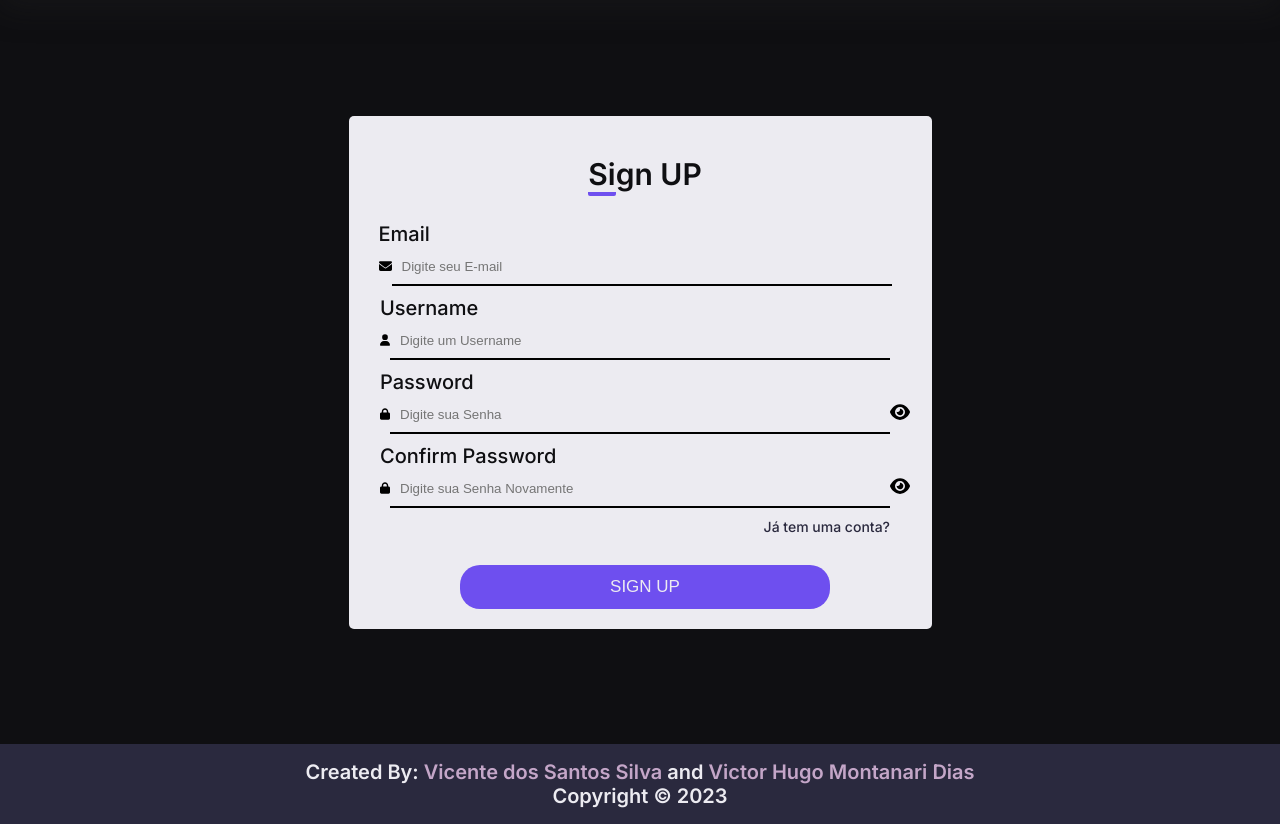
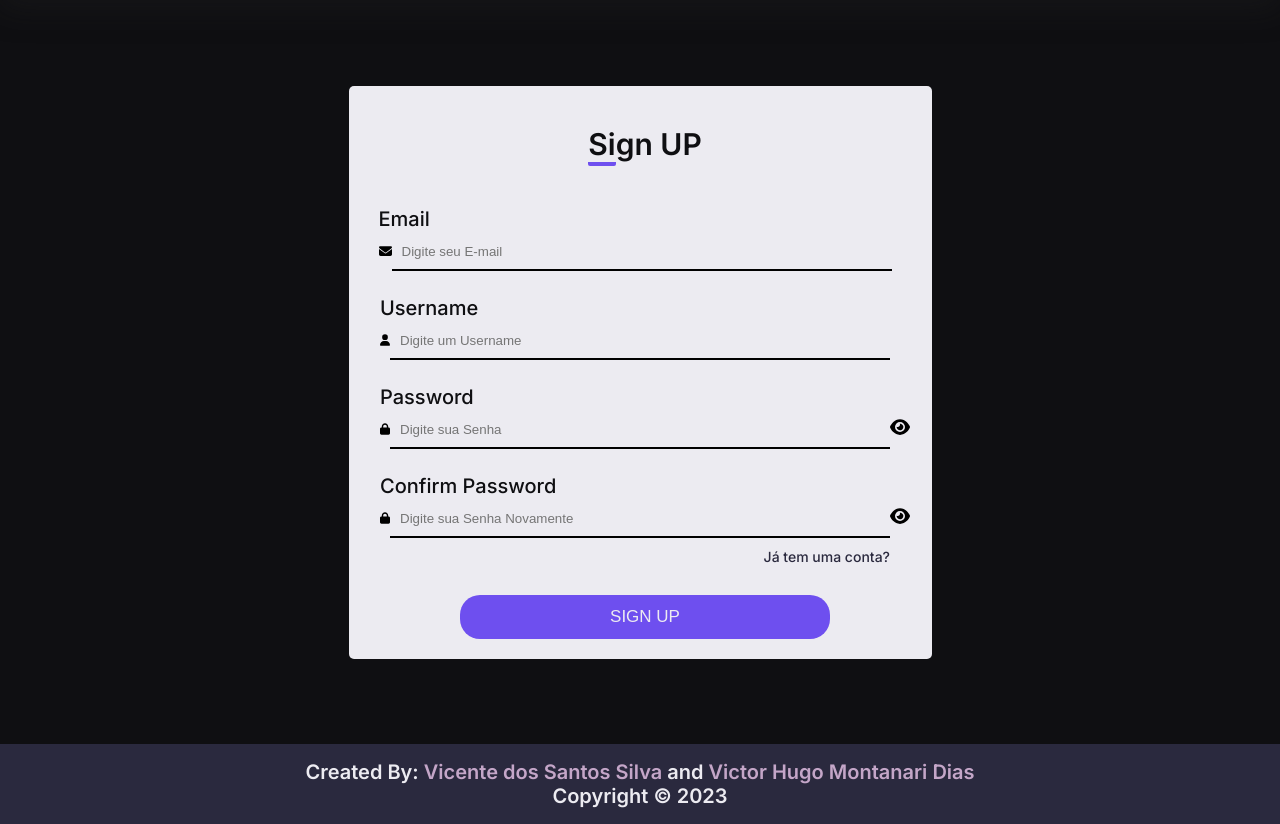
Before and after one commit to vct-h-dias/FinanceOP, a PHP site: page /pages/signup.html in a window 1280 px wide. Shown: the part 56-880 px from the top of the page. Run offline with PHP 8.4, Linux system fonts and the light colour scheme.

Commit message:
new releases

```diff
--- a/pages/signin.html
+++ b/pages/signin.html
@@ -52,7 +52,7 @@
                     <label for="password">Password</label>
                     <div class="input-control">
                         <img src="../assets/lock-solid.svg" class="no_select_image" width="10" alt="password icon">
-                        <input type="password" class="form-control" name="password" id="password" placeholder="Digite sua Senha" required>
+                        <input type="password" class="form-control password-input" name="password" id="password" placeholder="Digite sua Senha" required>
                         <button type="button" id="show-password-btn"><img src="../assets/eye-solid.svg" alt="eye icon"></button>
                     </div>
                     <div class="control-btn">
--- a/pages/signup.html
+++ b/pages/signup.html
@@ -59,7 +59,7 @@
                     <label for="password">Password</label>
                     <div class="input-control">
                         <img src="../assets/lock-solid.svg" class="no_select_image" width="10" alt="password icon">
-                        <input type="password" class="form-control" name="password" id="password" placeholder="Digite sua Senha" required>
+                        <input type="password" class="form-control password-input" name="password" id="password" placeholder="Digite sua Senha" required>
                         <button type="button" id="show-password-btn"><img src="../assets/eye-solid.svg" alt="eye icon"></button>
                     </div>
                 </div>
@@ -67,7 +67,7 @@
                     <label for="password_confirm">Confirm Password</label>
                     <div class="input-control">
                         <img src="../assets/lock-solid.svg" class="no_select_image" width="10" alt="password icon">
-                        <input type="password" class="form-control" name="password_confirm" id="password_confirm" placeholder="Digite sua Senha Novamente" required>
+                        <input type="password" class="form-control password-input" name="password_confirm" id="password_confirm" placeholder="Digite sua Senha Novamente" required>
                         <button type="button" id="show-password-btn2"><img src="../assets/eye-solid.svg" alt="eye icon"></button>
                     </div>
                     <div class="control-btn">
--- a/scripts/scripts_signin.js
+++ b/scripts/scripts_signin.js
@@ -4,9 +4,9 @@ const showPasswordBtn = document.getElementById("show-password-btn");
 showPasswordBtn.addEventListener("click", function() {
   if (passwordInput.type === "password") {
     passwordInput.type = "text";
-    showPasswordBtn.innerHTML = '<img src="../assets/eye-slash-solid.svg" style="margin-left: -20px;" width="20px" alt="fa fa-eye-slash">';
+    showPasswordBtn.innerHTML = '<img src="../assets/eye-slash-solid.svg" class="eye-slash" alt="fa fa-eye-slash">';
   } else {
     passwordInput.type = "password";
-    showPasswordBtn.innerHTML = '<img src="../assets/eye-solid.svg" width="20px" alt="fa fa-eye">';
+    showPasswordBtn.innerHTML = '<img src="../assets/eye-solid.svg" alt="fa fa-eye">';
   }
 });
--- a/scripts/scripts_signup.js
+++ b/scripts/scripts_signup.js
@@ -4,10 +4,10 @@ const showPasswordBtn = document.getElementById("show-password-btn");
 showPasswordBtn.addEventListener("click", function() {
   if (passwordInput.type === "password") {
     passwordInput.type = "text";
-    showPasswordBtn.innerHTML = '<img src="../assets/eye-slash-solid.svg" style="margin-left: -20px;" width="20px" alt="fa fa-eye-slash">';
+    showPasswordBtn.innerHTML = '<img src="../assets/eye-slash-solid.svg" class="eye-slash" alt="fa fa-eye-slash">';
   } else {
     passwordInput.type = "password";
-    showPasswordBtn.innerHTML = '<img src="../assets/eye-solid.svg" width="20px" alt="fa fa-eye">';
+    showPasswordBtn.innerHTML = '<img src="../assets/eye-solid.svg" alt="fa fa-eye">';
   }
 });
 
@@ -17,9 +17,9 @@ const showPasswordBtn2 = document.getElementById("show-password-btn2");
 showPasswordBtn2.addEventListener("click", function() {
   if (passwordInput2.type === "password") {
     passwordInput2.type = "text";
-    showPasswordBtn2.innerHTML = '<img src="../assets/eye-slash-solid.svg" style="margin-left: -20px;" width="20px" alt="fa fa-eye-slash">';
+    showPasswordBtn2.innerHTML = '<img src="../assets/eye-slash-solid.svg" class="eye-slash" alt="fa fa-eye-slash">';
   } else {
     passwordInput2.type = "password";
-    showPasswordBtn2.innerHTML = '<img src="../assets/eye-solid.svg" width="20px" alt="fa fa-eye">';
+    showPasswordBtn2.innerHTML = '<img src="../assets/eye-solid.svg" alt="fa fa-eye">';
   }
 });
--- a/styles/styles_signup.css
+++ b/styles/styles_signup.css
@@ -79,6 +79,7 @@ form a:hover {
 }
 
 .container_forms .form-group label {
+  margin-top: 1.5rem;
   font-size: 2rem;
   font-weight: 500;
   color: var(--Black1);
@@ -102,6 +103,10 @@ form a:hover {
 .container_forms .form-group input[type="text"],
 .container_forms .form-group input[type="email"]{
   margin-right: 2rem;
+}
+
+.password-input {
+  margin-right: 0 !important;
 }
 
 .container_forms .form-group input[type="text"],
@@ -137,6 +142,10 @@ form a:hover {
   transition: all 0.3s;
   background-color: var(--Purple1);
   color: var(--White);
+}
+
+.eye-slash {
+  width: 20px;
 }
 
 @media (max-width: 768px) {
@@ -191,7 +200,7 @@ form a:hover {
     font-size: 1.2rem;
   }
 
-  #show-password-btn, #show-password-btn2 {
+  #show-password-btn, #show-password-btn2, .eye-slash {
    width: 15px;
   }
 }
```
Also changed, not shown: styles/styles_signin.css (+9 -1 lines).
